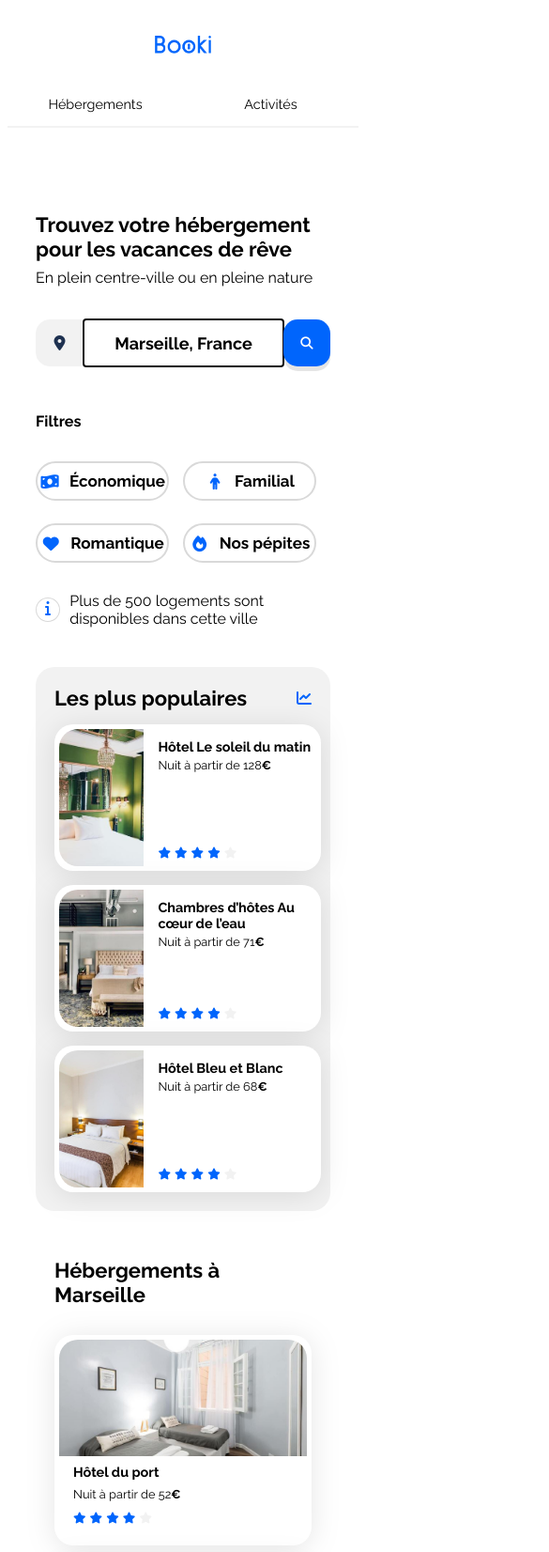
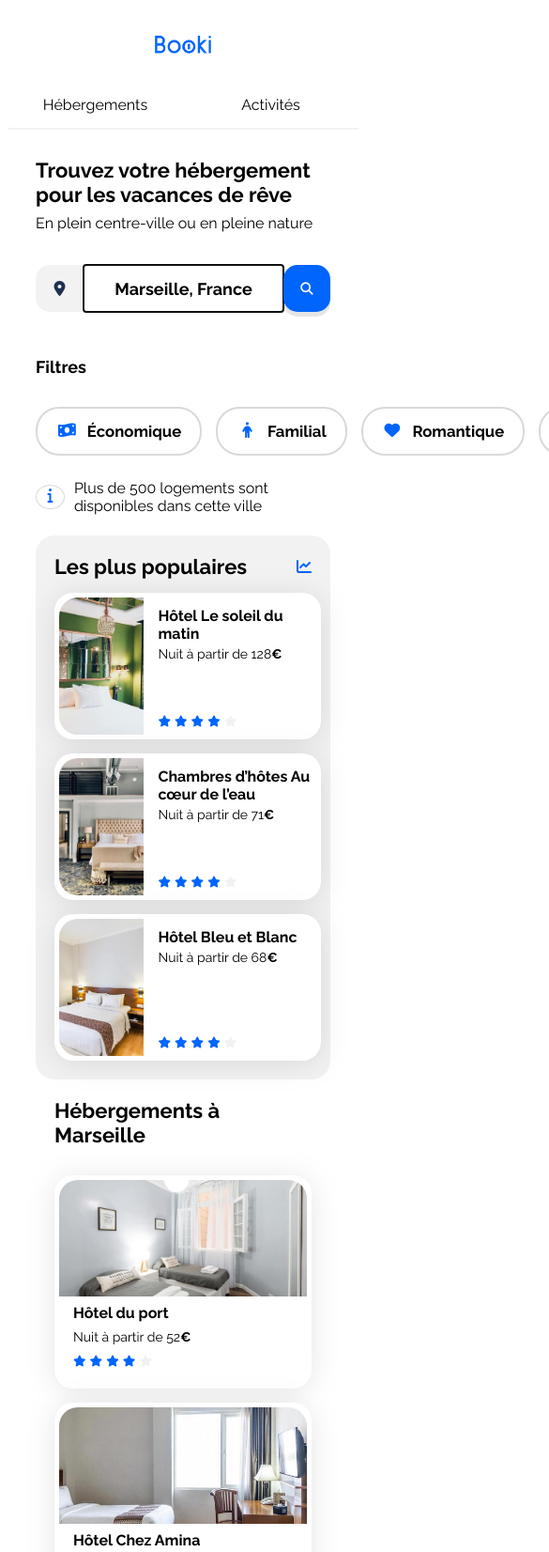
Before and after one commit to crislec64/booki, a plain HTML site: page booki-starter-code-master/booki-starter-code-master/index.html in a window 390 px wide. Shown: the top 1652 px of the page at 94% size, 585 px wide, since content can reach past the window. Drawn offline with Linux system fonts and the light colour scheme.

Commit message:
responsive + revue code

```diff
--- a/booki-starter-code-master/booki-starter-code-master/css/style.css
+++ b/booki-starter-code-master/booki-starter-code-master/css/style.css
@@ -47,7 +47,8 @@ body {
 .card-title {
     font-size: 1em;
 }
-.card-subtitle{
+
+.card-subtitle {
     font-size: 0.875em;
 }
 
@@ -65,7 +66,26 @@ section {
 
 img {
     object-fit: cover;
+}
 
+a {
+    text-decoration: none;
+}
+
+a:hover {
+    color: var(--filtersLiI);
+    cursor: pointer;
+    text-decoration: none;
+}
+
+a:focus {
+    color: var(--main-color-location);
+    text-decoration: none;
+}
+
+a:visited {
+    color: var(--main-color);
+    text-decoration: none;
 }
 
 /**********  Header ************/
@@ -106,11 +126,12 @@ nav li a {
 
 nav li:hover {
     border-top: 2px solid var(--filtersLiinfo);
+    text-decoration: none;
 }
 
 nav li a:hover {
     color: var(--filtersLiinfo);
-
+    text-decoration: none;
 }
 
 /********** groupInfo  **********/
@@ -144,7 +165,8 @@ h1 {
 .searchBar .fa-solid {
     color: var(--main-color-location);
 }
-.submit-magnify{
+
+.submit-magnify {
     display: none;
     width: 50px;
     height: 50px;
@@ -152,8 +174,9 @@ h1 {
     color: var(--white);
     background-color: var(--filtersLiinfo);
     border: var(--filtersLiinfo);
-    box-shadow: 0px  5px rgba(0, 0, 0, 0.1);
+    box-shadow: 0px 5px rgba(0, 0, 0, 0.1);
 }
+
 .searchBar .fa::before {
     display: none;
     background-color: var(--filtersLiinfo);
@@ -217,21 +240,20 @@ form input {
 .filtersLi {
     display: block;
     float: left;
-    height: 46px;
+    height: 2.875em;
     margin-right: 15px;
     padding-top: unset;
 }
 
-
 .filtersLi a {
     display: flex;
-    height: 38px;
+    height: 2.355em;
     padding: 4px 19px;
     text-align: center;
     text-decoration: none;
     border: 2px solid var(--borderColor);
     border-radius: 25px;
-    font-size: 17px;
+    font-size: 1.0625em;
     color: var(--black);
     align-items: center;
     white-space: nowrap;
@@ -244,8 +266,8 @@ form input {
 .filtersLi a i {
     color: var(--filtersLiI);
     margin-right: 10px;
-    height: 22px;
-    width: 22px;
+    height: 1.375em;
+    width: 1.375em;
     margin-top: 5px;
 }
 
@@ -318,7 +340,6 @@ p.infolineP {
     height: 6.6875em;
     border-top-left-radius: 20px;
     border-top-right-radius: 20px;
-
 }
 
 .hebergements-cards .card-content {
@@ -338,7 +359,8 @@ p.infolineP {
     font-size: 18px;
     margin-block-start: 30px;
 }
-h4{
+
+h4 {
     margin-block-start: unset;
     margin-block-end: unset;
 }
@@ -401,8 +423,6 @@ h4{
     padding-left: unset;
     padding-right: unset;
     padding-top: unset;
-
-
 }
 
 .activites-cards .card-content {
@@ -420,14 +440,13 @@ h4{
     border-top-left-radius: 20px;
     border-top-right-radius: 20px;
     object-fit: cover;
-
 }
 
 .activites {
-
     margin-top: 35px;
     padding: 30px;
 }
+
 /****** Footer ******/
 .footer {
     background-color: var(--main-bg-color);
@@ -463,10 +482,9 @@ li {
 
 /****** Media queries ***********/
 /* Medium devices (tablets, less/equal than 1024px) */
-@media (max-width: 1024px) {
+@media (max-width: 1024px) and (min-width: 767.99px) {
 
     /****************** General    *****************/
-
     .card-title {
         font-size: 0.9em;
     }
@@ -478,19 +496,16 @@ li {
     h4 {
         font-size: 1.125em;
     }
-    li{
+
+    li {
         font-size: 0.9em;
     }
 
-
     /****************** GroupInfo  *****************/
-
-
     .filters {
         display: inline-flex;
         flex-direction: column;
         width: 100%;
-
     }
 
     .hebergements-and-populaires {
@@ -505,11 +520,11 @@ li {
     .hebergements-cards {
         white-space: nowrap;
     }
-    .afficherPlus{
+
+    .afficherPlus {
         margin-block-start: 30px;
         margin-block-end: 30px;
     }
-
 
     /****************** Populaires  ****************/
     .populaires {
@@ -519,51 +534,64 @@ li {
     }
 
     .populaires-cards {
-        display: flex;
-        flex-direction: row;
-        justify-content: space-between;
+
+        display: grid;
+        grid-template-columns: 1fr 1fr 1fr;
+        justify-content: space-around;
+        gap: 20px;
     }
 
-    .populaires-cards .card {
-        width: 30%;
-    }
     /******************  Acitives *******************/
-    .activites{
+    .activites {
         margin-top: 35px;
     }
 
-    .activites-cards img{
+    .activites-cards img {
         object-fit: cover;
         height: 12.5em;
+    }
 
+    .activites-cards .card-content {
+        height: 70px;
     }
 }
 
 /* Small devices (phones, less than 850px) */
 @media (max-width: 850px) {
+
     /* Traitement image activité */
-    .activites-cards img{
+    .activites-cards img {
         object-fit: cover;
         height: 10em;
-
+    }
 }
 
-}
 /* Small devices (phones, less than 768px) */
 @media (max-width: 767.98px) {
 
     /************ header **************** */
-    .main-container{
+    .main-container {
         padding: unset;
     }
-    main{
+
+    main {
         padding: 30px;
     }
-    .header{
-        margin-bottom: 30px;
+
+    .header {
+        margin-bottom: unset;
         height: unset;
     }
-    .header ul{
+
+    section {
+        margin-top: unset;
+    }
+
+    h1 {
+        margin-top: unset;
+    }
+
+    .header ul {
         height: unset;
         display: flex;
         flex-direction: row;
@@ -572,7 +600,8 @@ li {
         justify-content: space-around;
         gap: unset;
     }
-    .header ul li{
+
+    .header ul li {
         width: 50%;
         padding-bottom: 15px;
         justify-content: center;
@@ -580,14 +609,15 @@ li {
         border-bottom: 2px solid var(--main-bg-color);
 
     }
-    .header img{
+
+    .header img {
         display: flex;
         margin-left: auto;
         margin-right: auto;
         padding: 30px;
     }
 
-    nav{
+    nav {
         display: block;
     }
 
@@ -595,87 +625,130 @@ li {
         border-top: none;
         border-bottom: 2px solid var(--filtersLiinfo);
     }
+
     /********** groupInfo  **********/
 
 
 
     .searchBar .submit {
         display: none;
+    }
 
-    }
-    .submit-magnify{
+    .submit-magnify {
         display: block;
     }
+
     .searchBar .fa::before {
         display: block;
 
     }
-    .filters ul {
+
+    .filters {
+        display: block;
+    }
+
+    .filters .ul-filtersLi {
         display: grid;
         margin: unset;
         grid-template-columns: 1fr 1fr;
     }
-    .filtersLi{
+
+    .filtersLi {
         padding-top: 20px;
+        font-size: 0.875em;
+        height: 50px;
     }
-    .filtersLi a{
+
+    .filtersLi a {
         justify-content: center;
-        padding: unset;
+        padding: 0.25em 1.1875em;
+        margin: unset;
     }
+
+    .infoline {
+        width: 100%;
+    }
+
+    .infolineP {
+        width: 100%;
+    }
+
     .infoline div {
         padding-left: 4px;
         padding-right: 4px;
     }
+
     /**********  hebergements ***************/
-.hebergements-and-populaires{
+    .hebergements-and-populaires {
         flex-direction: column-reverse;
+        margin-block-start: 30px;
+        width: 100%;
     }
-.hebergements-and-populaires section{
+
+    .hebergements-and-populaires section {
         padding: 20px;
     }
-.hebergements-cards{
+
+    .hebergements-cards {
         display: block;
     }
-.hebergements-cards .card{
+
+    .hebergements-cards .card {
         margin-top: 15px;
     }
-.hebergements-cards .card img{
+
+    .hebergements-cards .card img {
         height: 124px;
     }
-#hebergements{
+
+    #hebergements {
         background-color: unset;
+        width: 100%;
     }
+
     /**************** populaires **************/
-.populaires-cards{
+    .populaires {
+        width: 100%;
+    }
+
+    .populaires-cards {
         display: block;
+    }
 
-}
-.populaires-cards .card{
+    .populaires-cards .card {
         width: 100%;
         margin-top: 15px;
     }
-.populaires-cards .card img{
+
+    .populaires-cards .card img {
         height: 146px;
+    }
 
-}
     .afficherPlus {
         margin-block-start: 15px;
         margin-block-end: 15px;
     }
+
     /**************** Activités ****************/
+    .activites {
+        padding: unset;
+    }
+
     .activites-cards {
         grid-template-columns: 1fr;
+    }
 
-}
-.activites-cards .img{
-    height: 141px;
+    .activites-cards .img {
+        height: 241px;
     }
 
     /************** footer **********************/
-.footer{
+    .footer {
         grid-template-columns: 1fr;
         width: 100%;
     }
 
-
+    .W3C {
+        display: none;
     }
+}
```
Lines whose indentation alone changed are shown as unchanged.
